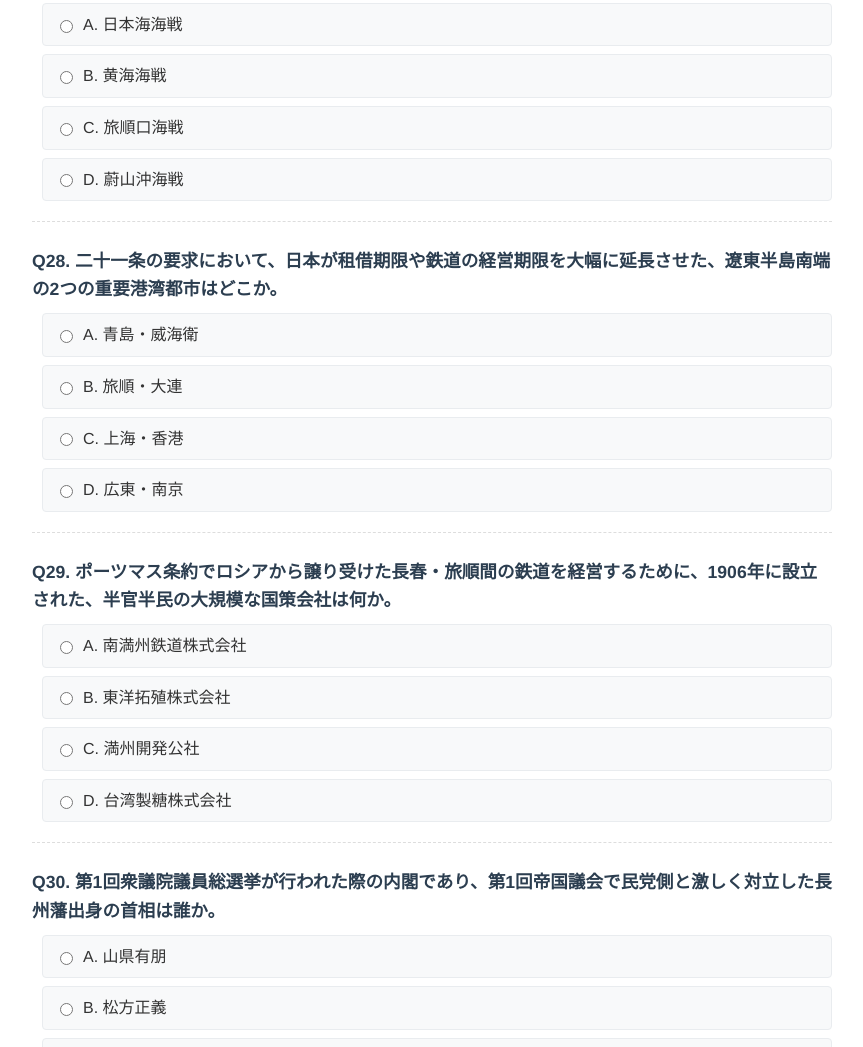
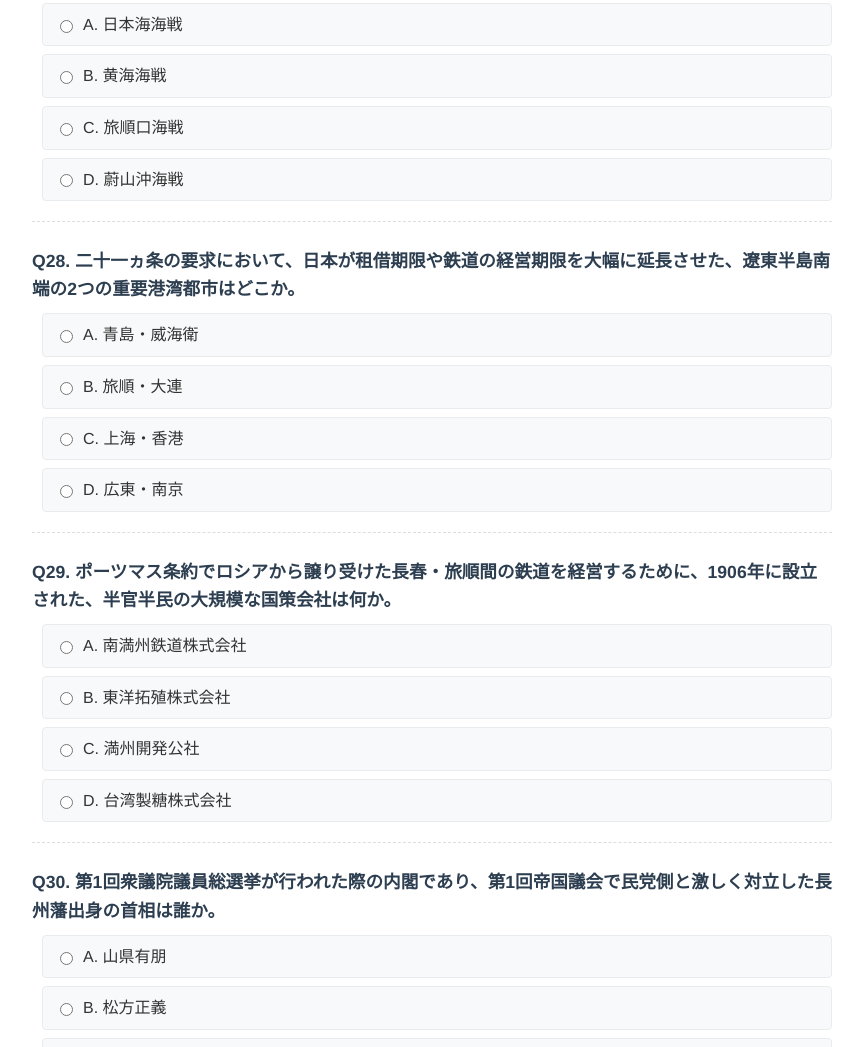
Before and after one commit to Nihito211/sample, a plain HTML site: page index.html in a window 1280 px wide. Shown: the part 8406-9453 px from the top of the page, without its empty margins (208-1071 px from the left). Drawn offline with Linux system fonts and the light colour scheme.

Commit message:
Update index.html

```diff
--- a/index.html
+++ b/index.html
@@ -237,7 +237,7 @@ const rawData = [
     { q: "第一次世界大戦に参戦した日本が、アジア太平洋地域で手薄になっている隙を突き、中国の山東半島における拠点であったどこの国の軍隊を攻撃したか。", a: ["ロシア", "フランス", "イギリス", "ドイツ"], c: 3 },
     { q: "1915年、日本軍がドイツの租借地であった膠州湾の要衝を占領したが、その中心都市はどこか。", a: ["旅順", "大連", "青島", "奉天"], c: 2 },
     { q: "1915年、大隈重信内閣が中国の袁世凱政府に対し、山東省のドイツ権益の継承や満州での権益延長など、軍事力を背景に突きつけた強硬な要求は何か。", a: ["二十一ヵ条の要求", "北京議定書", "満韓交換要求", "山東割譲要求"], c: 0 },
-    { q: "二十一条の要求において、日本が租借期限や鉄道の経営期限を大幅に延長させた、遼東半島南端の2つの重要港湾都市はどこか。", a: ["青島・威海衛", "旅順・大連", "上海・香港", "広東・南京"], c: 1 },
+    { q: "二十一ヵ条の要求において、日本が租借期限や鉄道の経営期限を大幅に延長させた、遼東半島南端の2つの重要港湾都市はどこか。", a: ["青島・威海衛", "旅順・大連", "上海・香港", "広東・南京"], c: 1 },
     { q: "大隈内閣の後に成立した寺内正毅内閣が、中国の段祺瑞政権に対して巨額の秘密資金を貸し付け、日本の権益を認めさせようとした外交政策を何というか。", a: ["西原借款", "満州借款", "寺内融資", "東洋拓殖借款"], c: 0 },
     { q: "第一次世界大戦中、日本がロシアとの間で結び、中国における両国の利害（権益確保）を互いに確認・保護し合った協定は何か。", a: ["日露協約", "日露同盟", "ポーツマス条約", "日露漁業条約"], c: 0 },
     { q: "1917年に結ばれ、アメリカが中国における日本の特殊権益を認める代わりに、日本が中国の門戸開放を認めた、両国の外交官の名前がついた協定は何か。", a: ["桂・タフト協定", "ルート・高平協定", "石井・ランシング協定", "ワシントン協定"], c: 2 },
```
